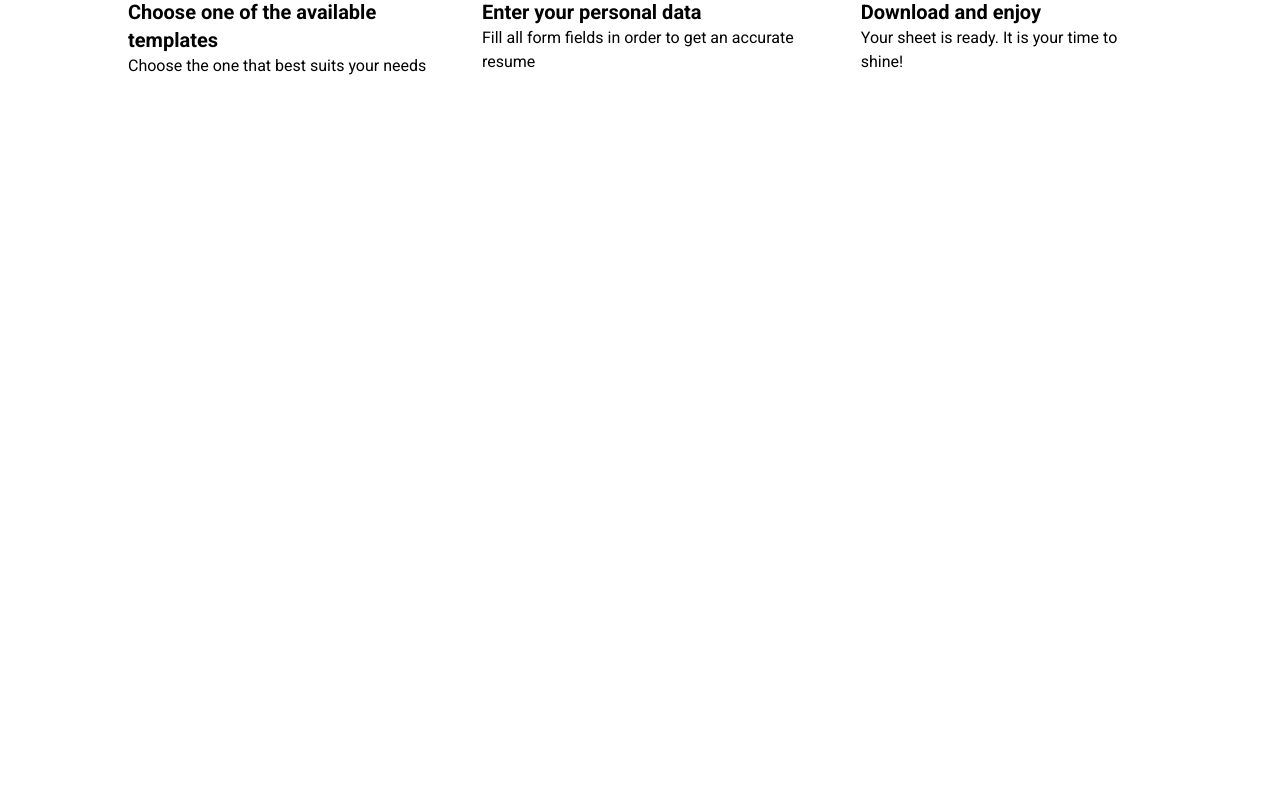
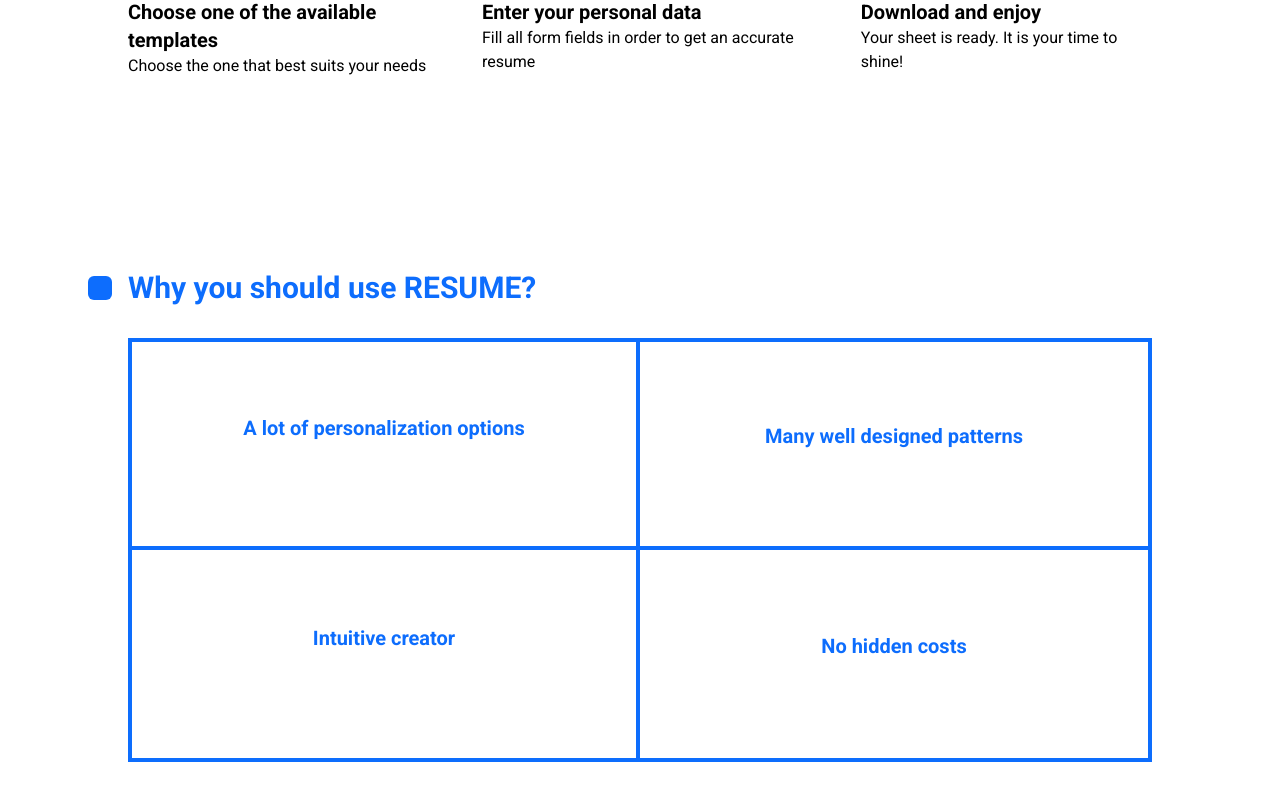
Before and after one commit to SereqG/Resume_page, a Next.js app in the folder resume/: page / in a window 1280 px wide. Shown: the part 1150-1944 px from the top of the page. Before the commit the page ends 1420 px from the top, so only its background shows below. Built offline with nearby package versions, Linux system fonts and the light colour scheme.

Commit message:
Landing page bottom section added

```diff
--- /dev/null
+++ b/resume/src/app/_landing_page_components/BottomSection.tsx
@@ -0,0 +1,58 @@
+import { motion } from "framer-motion";
+
+const BottomSection = () => {
+  return (
+    <section className="w-[80vw]">
+      <h2 className="relative flex items-center text-2xl font-bold text-primary-color before:absolute before:left-[-2.5rem] before:z-[-999] before:block before:h-6 before:w-6 before:rounded-md before:bg-primary-color before:content-[''] sm:text-3xl">
+        Why you should use RESUME?
+      </h2>
+      <motion.div
+        className="my-[4vh] border-4 border-solid border-primary-color"
+        initial={{ opacity: 0 }}
+        whileInView={{ opacity: 1 }}
+        transition={{ duration: 2 }}
+        viewport={{ once: true }}
+      >
+        <div className="flex w-full flex-col justify-around sm:flex-row">
+          <div className="group flex h-32 flex-col items-center justify-center border-b-4 border-solid border-primary-color px-[5%] text-center text-white hover:bg-primary-color hover:transition-all sm:h-52 sm:w-1/2 sm:border-r-4 sm:hover:w-[70%]">
+            <h2 className="max-w-xs text-sm text-xl font-bold text-primary-color group-hover:text-white sm:text-xl">
+              A lot of personalization options
+            </h2>
+            <p className="none sm:font-base max-w-xs text-xs">
+              Our creator allows you to change color, font family and font size
+            </p>
+          </div>
+          <div className="group flex h-32 flex-col items-center justify-center border-b-4 border-solid border-primary-color px-[5%] text-center text-primary-color text-white hover:bg-primary-color hover:transition-all sm:h-52 sm:w-1/2  sm:hover:w-[70%]">
+            <h2 className="max-w-xs text-sm text-xl font-bold text-primary-color group-hover:text-white sm:text-xl">
+              Many well designed patterns
+            </h2>
+            <p className="none sm:font-base max-w-xs text-xs">
+              You can easily find a pattern that suits your needs
+            </p>
+          </div>
+        </div>
+        <div className="flex w-full flex-col justify-around sm:flex-row">
+          <div className="group flex h-32 flex-col items-center justify-center border-b-4 border-solid border-primary-color px-[5%] text-center text-primary-color text-white hover:bg-primary-color hover:transition-all sm:h-52 sm:w-1/2 sm:border-b-0 sm:border-r-4 sm:hover:w-[70%]">
+            <h2 className="max-w-xs text-sm text-xl font-bold text-primary-color group-hover:text-white sm:text-xl">
+              Intuitive creator
+            </h2>
+            <p className="none sm:font-base max-w-xs text-xs">
+              You do not need to know how to design, our creator will do it for
+              you you
+            </p>
+          </div>
+          <div className="group flex h-32 flex-col items-center justify-center px-[5%] text-center text-primary-color text-white hover:bg-primary-color hover:transition-all sm:h-52 sm:w-1/2  sm:hover:w-[70%]">
+            <h2 className="max-w-xs text-sm text-xl font-bold text-primary-color group-hover:text-white sm:text-xl">
+              No hidden costs
+            </h2>
+            <p className="none sm:font-base max-w-xs text-xs">
+              RESUME is totally free
+            </p>
+          </div>
+        </div>
+      </motion.div>
+    </section>
+  );
+};
+
+export default BottomSection;
--- a/resume/src/app/page.tsx
+++ b/resume/src/app/page.tsx
@@ -1,12 +1,14 @@
 "use client";
 import TopSection from "./_landing_page_components/TopSection";
 import MiddleSection from "./_landing_page_components/MiddleSection";
+import BottomSection from "./_landing_page_components/BottomSection";
 
 export default function Home() {
   return (
     <div className="flex w-full flex-col items-center">
       <TopSection />
       <MiddleSection />
+      <BottomSection />
     </div>
   );
 }
```
